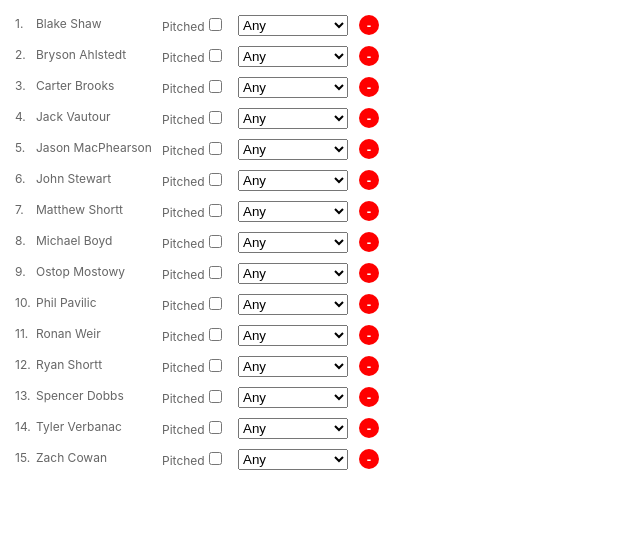
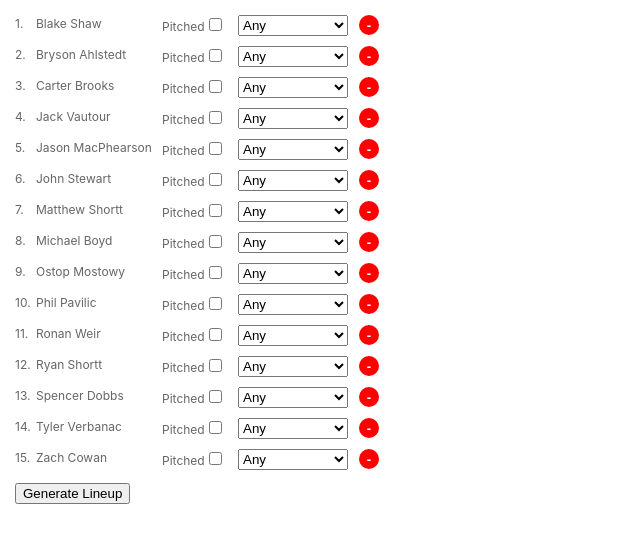
Before and after one commit to ryanepshortt/personal-site, a React (Create React App) app: page /softball in a window 1280 px wide. Shown: the top 542 px of the page, without its empty margins (0-640 px from the left). Built offline with nearby package versions, Linux system fonts and the light colour scheme.

Commit message:
Adding generate lineup button and lineup display

```diff
--- /dev/null
+++ b/src/components/softball/finalLineup/FinalLineup.jsx
@@ -0,0 +1,39 @@
+import React, { useContext } from "react";
+import SoftballContext from "../../../contexts/Softball";
+
+function FinalLineup() {
+  const { generateLineup, finalLineup, getPlayerById } =
+    useContext(SoftballContext);
+  return (
+    <div>
+      <button type="button" onClick={generateLineup}>
+        Generate Lineup
+      </button>
+      {finalLineup !== undefined && (
+        <div>
+          <div>Pitcher: {getPlayerById(finalLineup.pitcher).name}</div>
+          <div>Catcher: {getPlayerById(finalLineup.catcher).name}</div>
+          <div>First Base: {getPlayerById(finalLineup.firstBase).name}</div>
+          <div>Second Base: {getPlayerById(finalLineup.secondBase).name}</div>
+          <div>Third Base: {getPlayerById(finalLineup.thirdBase).name}</div>
+          <div>Short Stop: {getPlayerById(finalLineup.shortStop).name}</div>
+          <div>Left Field: {getPlayerById(finalLineup.leftField).name}</div>
+          <div>Center Field: {getPlayerById(finalLineup.centerField).name}</div>
+          <div>Right Field: {getPlayerById(finalLineup.rightField).name}</div>
+          <div>Rover: {getPlayerById(finalLineup.rover).name}</div>
+          <div>
+            Bench:{" "}
+            {finalLineup.bench.map(
+              (playerId, index) =>
+                `${getPlayerById(playerId).name}${
+                  index + 1 < finalLineup.bench.length ? ", " : ""
+                }`,
+            )}
+          </div>
+        </div>
+      )}
+    </div>
+  );
+}
+
+export default FinalLineup;
--- a/src/contexts/Softball.jsx
+++ b/src/contexts/Softball.jsx
@@ -26,6 +26,7 @@ function SoftballProvider({ children }) {
   const [lockedPositions, setLockedPositions] = useState(
     initialState.lockedPositions,
   );
+  const [finalLineup, setFinalLineup] = useState();
 
   const onPlayerNameInput = useCallback((e, id) => {
     setPlayers((currentPlayers) => {
@@ -100,6 +101,7 @@ function SoftballProvider({ children }) {
         availablePlayerIds.splice(pitcherIndex, 1);
       });
     lineup.bench = availablePlayerIds;
+    setFinalLineup(lineup);
   };
 
   const contextValue = useMemo(
@@ -114,8 +116,9 @@ function SoftballProvider({ children }) {
       getPlayerById: (id) => players[id],
       generateLineup,
       playerIds: Object.keys(players),
+      finalLineup,
     }),
-    [players, lockedPositions],
+    [players, lockedPositions, finalLineup],
   );
   return (
     <SoftballContext.Provider value={contextValue}>
--- a/src/pages/softball/Softball.jsx
+++ b/src/pages/softball/Softball.jsx
@@ -2,6 +2,7 @@ import React from "react";
 import { SoftballProvider } from "../../contexts/Softball";
 import PlayerList from "../../components/softball/playerList/PlayerList";
 import "./Softball.css";
+import FinalLineup from "../../components/softball/finalLineup/FinalLineup";
 
 function Softball() {
   return (
@@ -9,6 +10,7 @@ function Softball() {
       <div className="player-list-wrapper">
         <PlayerList />
       </div>
+      <FinalLineup />
     </div>
   );
 }
```
